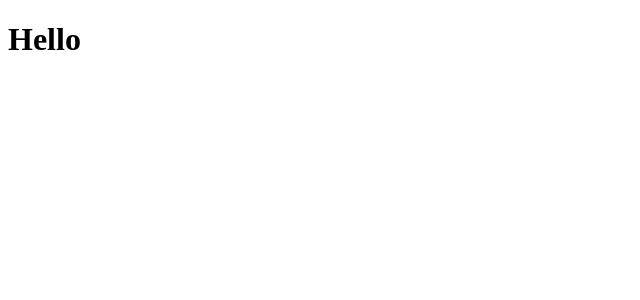
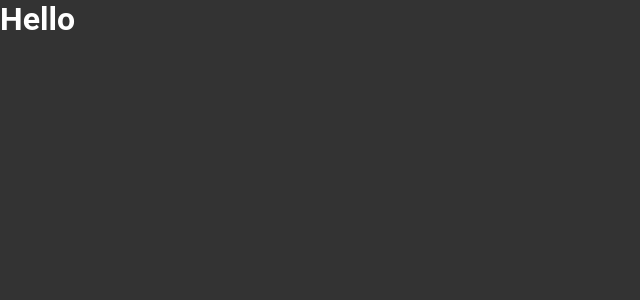
Before and after one commit to TrellixVulnTeam/01-github-explorer_OGYW, a React app: page / in a window 1280 px wide. Shown: the top 300 px of the page, without its empty margins (0-640 px from the left). Built offline with nearby package versions, Linux system fonts and the light colour scheme.

Commit message:
feat: :sparkles: Setup inicial

```diff
--- a/package.json
+++ b/package.json
@@ -18,7 +18,10 @@
     "@babel/preset-react": "^7.16.0",
     "babel-loader": "^8.2.3",
     "cross-env": "^7.0.3",
+    "css-loader": "^6.5.1",
     "html-webpack-plugin": "^5.5.0",
+    "node-sass": "^6.0.1",
+    "style-loader": "^3.3.1",
     "webpack": "^5.64.4",
     "webpack-cli": "^4.9.1",
     "webpack-dev-server": "^4.6.0"
--- a/src/App.jsx
+++ b/src/App.jsx
@@ -1,3 +1,5 @@
+import './styles/global.scss';
+
 export default function App() {
   return (
     <div>
--- /dev/null
+++ b/src/styles/global.scss
@@ -0,0 +1,11 @@
+* {
+  margin: 0;
+  padding: 0;
+  box-sizing: border-box;
+}
+
+body {
+  font-family: 'Roboto', sans-serif;
+  background: #333;
+  color: #fff;
+}
--- a/webpack.config.js
+++ b/webpack.config.js
@@ -31,6 +31,11 @@
         exclude: /node_modules/,
         use: 'babel-loader',
       },
+      {
+        test: /\.scss$/,
+        exclude: /node_modules/,
+        use: ['style-loader', 'css-loader'],
+      },
     ],
   },
 };
```
Also changed, not shown: 1 other file (tests, documents, lock files or other folders).
